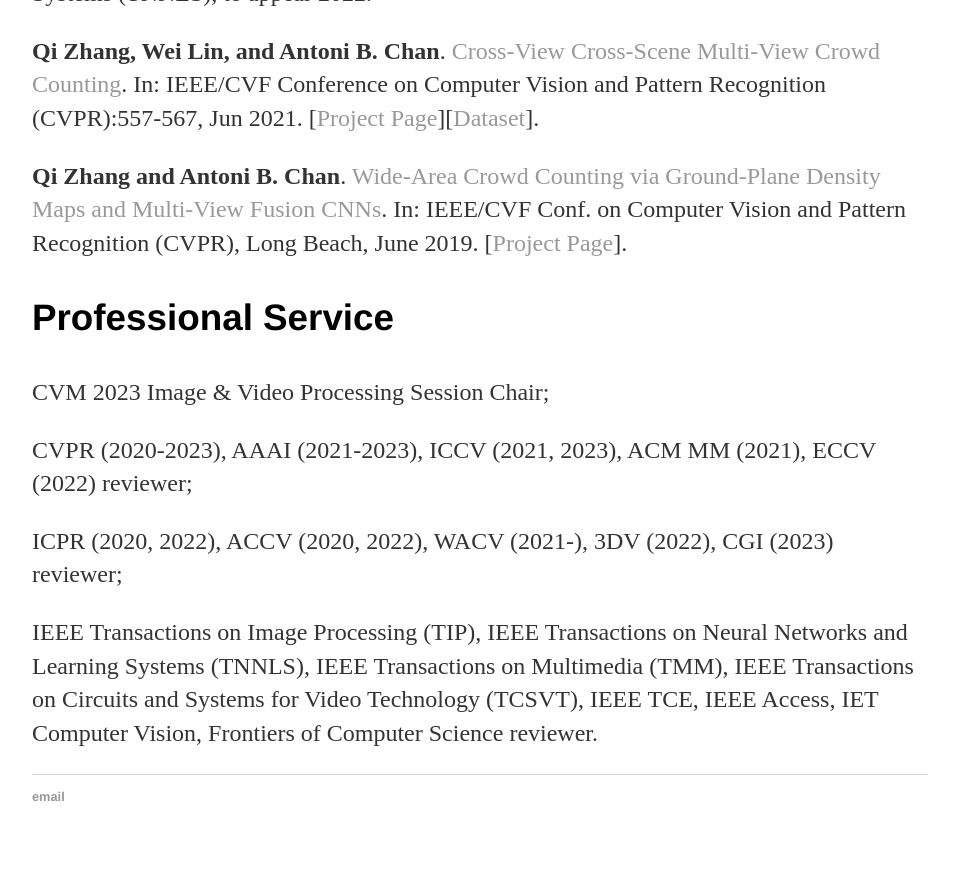
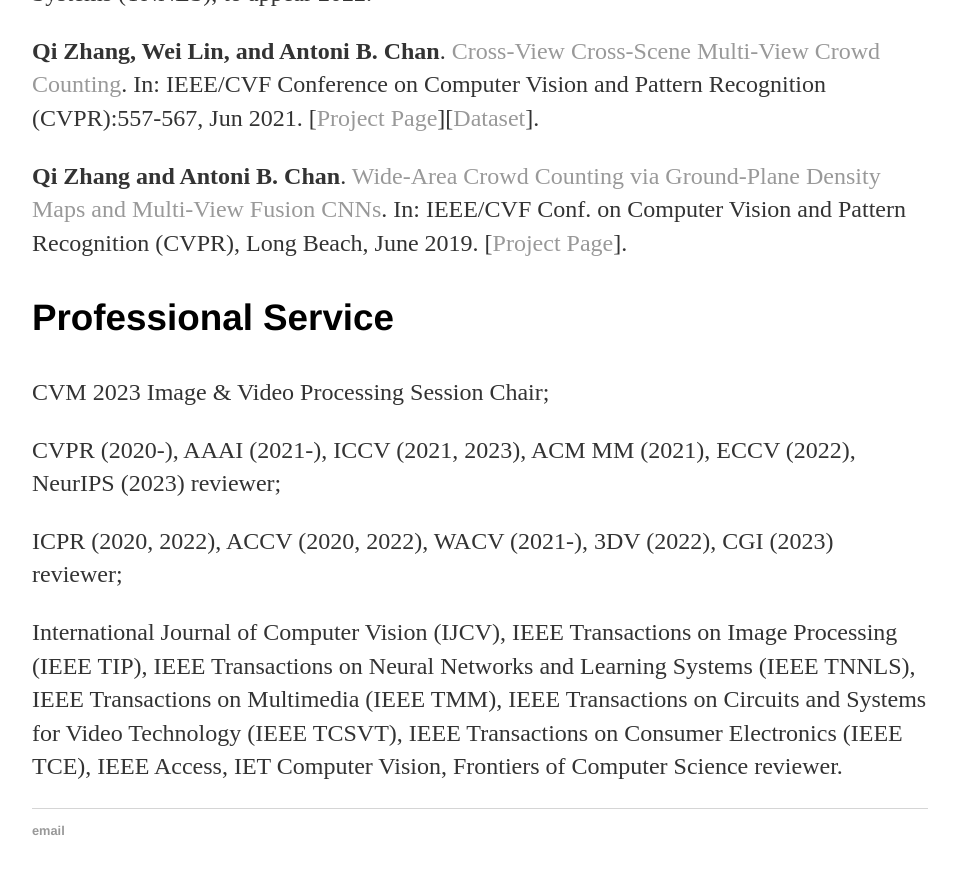
Before and after one commit to zqyq/zqyq.github.io, a Jekyll site: the page built from index.html, in a window 1280 px wide and 900 px high, scrolled down 1317 px. Shown: the top 874 px of the window, without its empty margins (160-1119 px from the left). Built offline with Jekyll 4.4.1, drawn with Linux system fonts in a browser that asks for light colours.

Commit message:
Update index.html

```diff
--- a/index.html
+++ b/index.html
@@ -64,12 +64,14 @@
 
 
 			<p> CVM 2023 Image & Video Processing Session Chair; <p>
-			<p>  CVPR (2020-2023), AAAI (2021-2023), ICCV (2021, 2023), ACM MM (2021),  ECCV (2022) reviewer; <p>
-			<p>  ICPR (2020, 2022), ACCV (2020, 2022), WACV (2021-),  3DV (2022), CGI (2023) reviewer;<p>
+			<p>  CVPR (2020-), AAAI (2021-), ICCV (2021, 2023), ACM MM (2021),  ECCV (2022), NeurIPS (2023) reviewer; <p>
+			<p>  ICPR (2020, 2022), ACCV (2020, 2022), WACV (2021-), 3DV (2022), CGI (2023) reviewer;<p>
 
-			<p> IEEE Transactions on Image Processing (TIP),
-			    IEEE Transactions on Neural Networks and Learning Systems (TNNLS),
-			    IEEE Transactions on Multimedia (TMM),
-			    IEEE Transactions on Circuits and Systems for Video Technology (TCSVT), IEEE TCE, IEEE Access, IET Computer Vision,
+			<p> International Journal of Computer Vision (IJCV),
+			    IEEE Transactions on Image Processing (IEEE TIP),
+			    IEEE Transactions on Neural Networks and Learning Systems (IEEE TNNLS),
+			    IEEE Transactions on Multimedia (IEEE TMM),
+			    IEEE Transactions on Circuits and Systems for Video Technology (IEEE TCSVT),
+			    IEEE Transactions on Consumer Electronics (IEEE TCE), IEEE Access, IET Computer Vision,
 			    Frontiers of Computer Science reviewer.<p>
 		</div>
```
